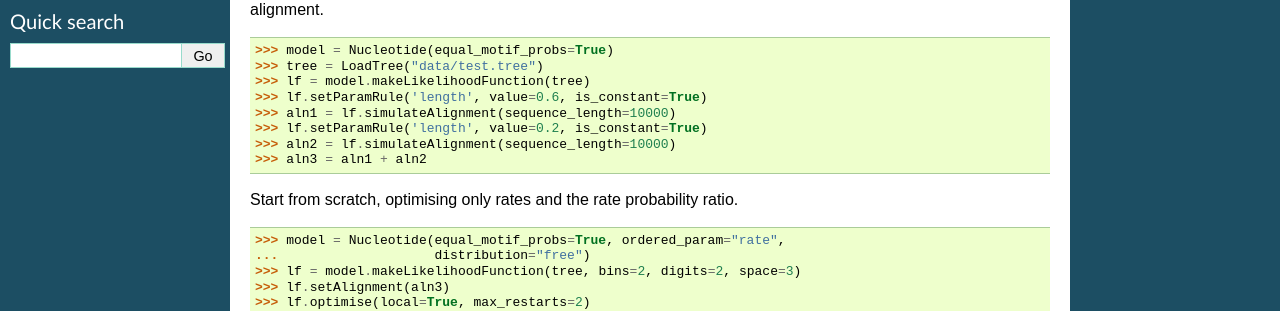
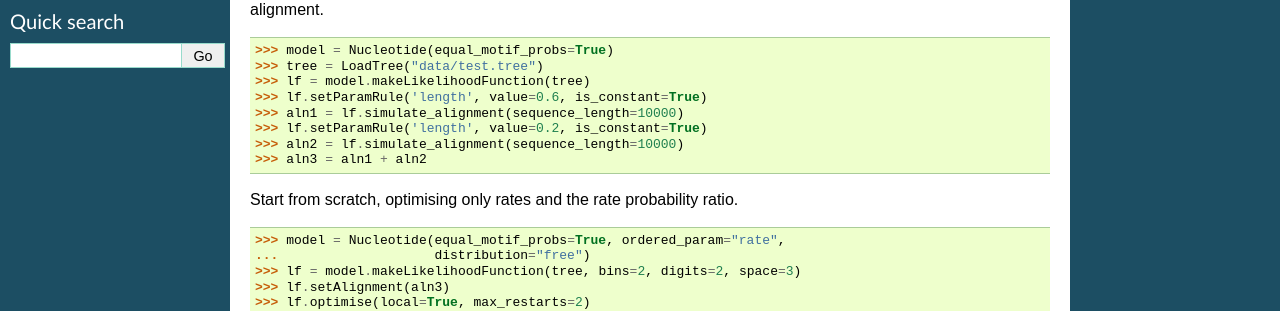
Before and after one commit to cogent3/cogent3, a Sphinx documentation site: the page built from doc/examples/rate_heterogeneity.rst, in a window 1280 px wide. Shown: the part 266-577 px from the top of the page. Built offline with Sphinx 7.4.7, drawn with Linux system fonts in a browser that asks for light colours; formulas are drawn with MathJax 3; pages that are not in the unit, such as notebooks, are missing from menus.

Commit message:
simulateAlignment to simulate_alignment

```diff
--- a/doc/cookbook/using_likelihood_to_perform_evolutionary_analyses.rst
+++ b/doc/cookbook/using_likelihood_to_perform_evolutionary_analyses.rst
@@ -534,7 +534,7 @@ By parametric bootstrapping
 
 If we can't rely on the asymptotic behaviour of the LRT, e.g. due to small alignment length, we can use a parametric bootstrap. Convenience functions for that are described in more detail here :ref:`parametric-bootstrap`.
 
-In general, however, this capability derives from the ability of any defined ``evolve`` likelihood function to simulate an alignment. This property is provided as ``simulateAlignment`` method on likelihood function objects.
+In general, however, this capability derives from the ability of any defined ``evolve`` likelihood function to simulate an alignment. This property is provided as ``simulate_alignment`` method on likelihood function objects.
 
 .. doctest::
 
@@ -550,7 +550,7 @@ In general, however, this capability derives from the ability of any defined ``e
     ...
     >>> lf.set_name('Null Hypothesis')
     >>> lf.optimise(local=True, show_progress=False)
-    >>> sim_aln = lf.simulateAlignment()
+    >>> sim_aln = lf.simulate_alignment()
     >>> print repr(sim_aln)
     7 x 2814 dna alignment: Gorilla...
 
--- a/doc/examples/rate_heterogeneity.rst
+++ b/doc/examples/rate_heterogeneity.rst
@@ -20,9 +20,9 @@ Make an alignment with equal split between rates 0.6 and 0.2, and then concatena
     >>> tree = LoadTree("data/test.tree")
     >>> lf = model.makeLikelihoodFunction(tree)
     >>> lf.setParamRule('length', value=0.6, is_constant=True)
-    >>> aln1 = lf.simulateAlignment(sequence_length=10000)
+    >>> aln1 = lf.simulate_alignment(sequence_length=10000)
     >>> lf.setParamRule('length', value=0.2, is_constant=True)
-    >>> aln2 = lf.simulateAlignment(sequence_length=10000)
+    >>> aln2 = lf.simulate_alignment(sequence_length=10000)
     >>> aln3 = aln1 + aln2
 
 Start from scratch, optimising only rates and the rate probability ratio.
--- a/doc/examples/simulate_alignment.rst
+++ b/doc/examples/simulate_alignment.rst
@@ -52,6 +52,6 @@ We'll now create a simulated alignment of length 1000 nucleotides.
 
 .. doctest::
 
-    >>> simulated = lf.simulateAlignment(sequence_length=1000)
+    >>> simulated = lf.simulate_alignment(sequence_length=1000)
 
 The result is a normal ``Cogent`` alignment object, which can be used in the same way as any other alignment object.
```
Also changed, not shown: 5 other files.
